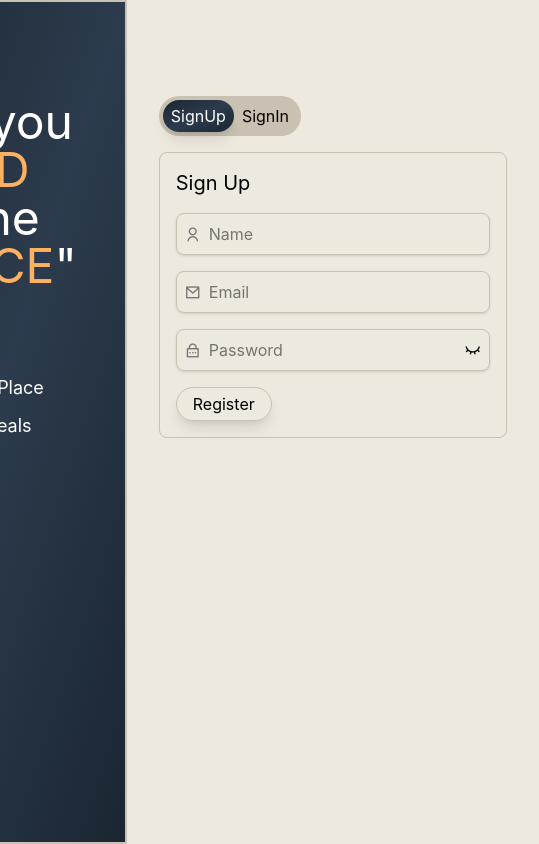
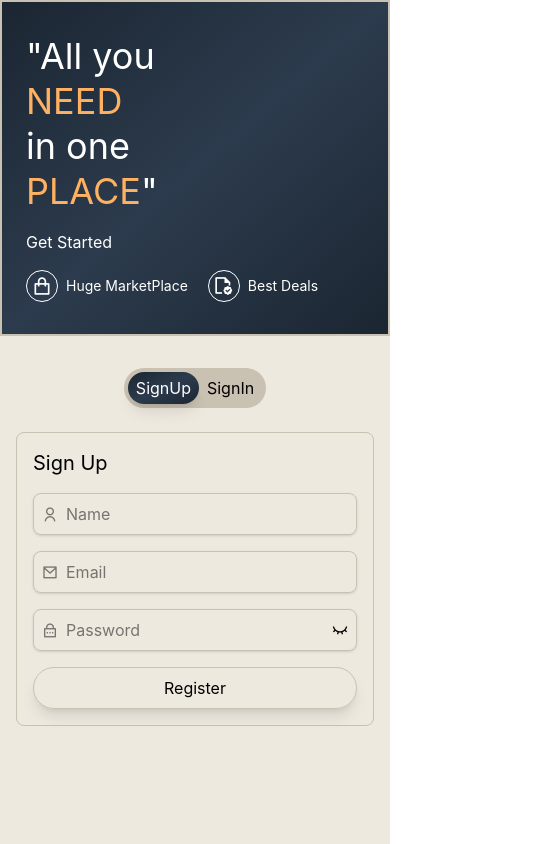
Before and after one commit to nihal-codes/Sevra_E_commerce, a React (Vite) app in the folder frontend/: page /register in a window 390 px wide. Shown: the whole page, 539 px wide, since content can reach past the window. Built offline with nearby package versions, Linux system fonts and the light colour scheme; no server answers.

Commit message:
Finale, made some changes for deployement, and made signup pages responsive

```diff
--- a/frontend/src/pages/Login.jsx
+++ b/frontend/src/pages/Login.jsx
@@ -45,26 +45,26 @@ const Login = () => {
 
   return (
     <>
-      <div className="flex  h-screen bg-(--oatmeal) justify-center">
-        <div className="py-24 flex flex-col px-12 bg-linear-to-br from-(--ablue) via-(--fblue) to-(--ablue) border-2 border-(--oatmeal) gap-4 text-white" >
-          <h1 className="text-5xl ">"All you <br /> <span className="text-(--flame)">NEED</span> <br /> in one <br /> <span className="text-(--flame)">PLACE</span>"
+      <div className="flex min-h-screen flex-col bg-(--bg) lg:bg-(--oatmeal) lg:justify-center lg:flex-row">
+        <div className="flex w-full flex-col gap-4 border-2 border-(--oatmeal) bg-linear-to-br from-(--ablue) via-(--fblue) to-(--ablue) px-6 py-8 text-white lg:w-auto lg:px-12 lg:py-24" >
+          <h1 className="text-4xl leading-tight lg:text-5xl ">"All you <br /> <span className="text-(--flame)">NEED</span> <br /> in one <br /> <span className="text-(--flame)">PLACE</span>"
           </h1>
           <h1>Get Started</h1>
 
-          <div className="flex flex-col gap-2">
+          <div className="flex flex-wrap gap-x-5 gap-y-2 lg:flex-col">
             <div className="flex items-center gap-2">
               <i className="ri-shopping-bag-line border rounded-full h-8 w-8 flex items-center justify-center text-xl"></i>
-              <h2 className="text-lg">Huge MarketPlace</h2>
+              <h2 className="text-sm lg:text-lg">Huge MarketPlace</h2>
             </div>
             <div className="flex gap-2 items-center">
               <i className="ri-contract-line border rounded-full h-8 w-8 flex items-center justify-center text-xl"></i>
-              <h2 className="text-lg">Best Deals</h2>
+              <h2 className="text-sm lg:text-lg">Best Deals</h2>
             </div>
 
           </div>
         </div>
-        <div className="bg-(--bg) flex flex-col gap-4 py-24 px-8">
-          <div className="flex p-1 bg-(--oatmeal) w-fit rounded-full">
+        <div className="flex w-full flex-col gap-6 bg-(--bg) px-4 py-8 lg:w-auto lg:px-8 lg:py-24">
+          <div className="flex self-center rounded-full bg-(--oatmeal) p-1">
             <NavLink to="/register"
               className={({ isActive }) =>
                 `text-center rounded-full px-2 py-1 transition-all duration-150 hover:-translate-y-px active:scale-102
@@ -82,23 +82,23 @@ const Login = () => {
               SignIn
             </NavLink>
           </div>
-          <div className="flex flex-col items-center justify-center ">
-            <form onSubmit={handleSubmit(login)} className="flex flex-col border rounded-lg border-(--oatmeal) bg-transparent w-fit p-4  gap-4">
+          <div className="flex w-full flex-col items-center justify-center">
+            <form onSubmit={handleSubmit(login)} className="flex w-full max-w-sm flex-col gap-4 rounded-lg border border-(--oatmeal) bg-transparent p-4">
               <h1 className="text-xl ">Sign In</h1>
 
               <div className="flex border shadow items-center border-(--oatmeal) rounded-lg p-2 gap-2">
                 <i className="ri-mail-line opacity-50 "></i>
-                <input className="outline-none " type="email" placeholder="Email" defaultValue={emailFromRegister} {...register("email")} />
+                <input className="min-w-0 flex-1 bg-transparent outline-none" type="email" placeholder="Email" defaultValue={emailFromRegister} {...register("email")} />
               </div>
               <div className="flex border shadow items-center border-(--oatmeal) rounded-lg p-2 gap-2">
                 <i className="ri-lock-password-line opacity-50 "></i>
-                <input className="outline-none" type={password ?"text" :"password" } placeholder="Password" {...register("password")} />
+                <input className="min-w-0 flex-1 bg-transparent outline-none" type={password ?"text" :"password" } placeholder="Password" {...register("password")} />
                 <button type="button" onClick={() => showPassword(!password)}>{password === true ? <i className="ri-eye-line"></i> : <i className="ri-eye-close-line"></i>
                 }</button>
 
               </div>
 
-              <input type="submit" value={"Login"} disabled={isSubmitting} className=" border border-(--oatmeal) w-fit rounded-full shadow-lg transition-all duration-150 hover:bg-(--oatmeal) active:scale-102 px-4 py-1"/>
+              <input type="submit" value={isSubmitting ? "Signing in..." : "Login"} disabled={isSubmitting} className="w-full rounded-full border border-(--oatmeal) px-4 py-2 shadow-lg transition-all duration-150 hover:bg-(--oatmeal) active:scale-102"/>
               <NavLink to="/forgot-password" className="text-sm text-(--truffle) hover:underline">
                 Forgot password?
               </NavLink>
--- a/frontend/src/pages/Register.jsx
+++ b/frontend/src/pages/Register.jsx
@@ -31,26 +31,26 @@ const Register = () => {
 
   return (
     <>
-      <div className="flex  h-screen bg-(--oatmeal) justify-center">
-        <div className="py-24 flex flex-col px-12 bg-linear-to-br from-(--ablue) via-(--fblue) to-(--ablue) border-2 border-(--oatmeal) gap-4 text-white" >
-          <h1 className="text-5xl ">"All you <br /> <span className="text-(--flame)">NEED</span> <br /> in one <br /> <span className="text-(--flame)">PLACE</span>"
+      <div className="flex min-h-screen flex-col bg-(--bg) lg:bg-(--oatmeal) lg:justify-center lg:flex-row">
+        <div className="flex w-full flex-col gap-4 border-2 border-(--oatmeal) bg-linear-to-br from-(--ablue) via-(--fblue) to-(--ablue) px-6 py-8 text-white lg:w-auto lg:px-12 lg:py-24" >
+          <h1 className="text-4xl leading-tight lg:text-5xl ">"All you <br /> <span className="text-(--flame)">NEED</span> <br /> in one <br /> <span className="text-(--flame)">PLACE</span>"
           </h1>
           <h1>Get Started</h1>
 
-          <div className="flex flex-col gap-2">
+          <div className="flex flex-wrap gap-x-5 gap-y-2 lg:flex-col">
             <div className="flex items-center gap-2">
               <i className="ri-shopping-bag-line border rounded-full h-8 w-8 flex items-center justify-center text-xl"></i>
-              <h2 className="text-lg">Huge MarketPlace</h2>
+              <h2 className="text-sm lg:text-lg">Huge MarketPlace</h2>
             </div>
             <div className="flex gap-2 items-center">
               <i className="ri-contract-line border rounded-full h-8 w-8 flex items-center justify-center text-xl"></i>
-              <h2 className="text-lg">Best Deals</h2>
+              <h2 className="text-sm lg:text-lg">Best Deals</h2>
             </div>
 
           </div>
         </div>
-        <div className="bg-(--bg) flex flex-col gap-4 py-24 px-8">
-          <div className="flex p-1 bg-(--oatmeal) w-fit rounded-full">
+        <div className="flex w-full flex-col gap-6 bg-(--bg) px-4 py-8 lg:w-auto lg:px-8 lg:py-24">
+          <div className="flex self-center rounded-full bg-(--oatmeal) p-1">
             <NavLink to="/register"
               className={({ isActive }) =>
                 `text-center rounded-full px-2 py-1 transition-all duration-150 hover:-translate-y-px active:scale-102
@@ -69,30 +69,30 @@ const Register = () => {
             </NavLink>
           </div>
 
-          <div className="flex flex-col items-center justify-center ">
-            <form onSubmit={handleSubmit(reg)} className="flex flex-col border rounded-lg border-(--oatmeal) w-fit p-4  gap-4">
+          <div className="flex w-full flex-col items-center justify-center">
+            <form onSubmit={handleSubmit(reg)} className="flex w-full max-w-sm flex-col gap-4 rounded-lg border border-(--oatmeal) p-4">
               <h1 className="text-xl ">Sign Up</h1>
 
               <div className="flex border shadow items-center border-(--oatmeal) rounded-lg p-2 gap-2">
                 <i className="ri-user-line opacity-50 "></i>
-                <input className="outline-none bg-(--bg)" type="text" placeholder="Name" {...register("fullName")} />
+                <input className="min-w-0 flex-1 bg-(--bg) outline-none" type="text" placeholder="Name" {...register("fullName")} />
 
               </div>
 
               <div className="flex border shadow items-center border-(--oatmeal) rounded-lg p-2 gap-2">
                 <i className="ri-mail-line opacity-50 "></i>
-                <input className="outline-none bg-(--bg)" type="email" placeholder="Email" {...register("email")} />
+                <input className="min-w-0 flex-1 bg-(--bg) outline-none" type="email" placeholder="Email" {...register("email")} />
 
               </div>
 
               <div className="flex border shadow items-center border-(--oatmeal) rounded-lg p-2 gap-2">
                 <i className="ri-lock-password-line opacity-50 "></i>
-                <input className="outline-none bg-(--bg)" type={password?"text" :"password" } placeholder="Password" {...register("password")} />
+                <input className="min-w-0 flex-1 bg-(--bg) outline-none" type={password?"text" :"password" } placeholder="Password" {...register("password")} />
 
                 <button type="button" onClick={() => showPassword(!password)}>{password === true ? <i className="ri-eye-line"></i> : <i className="ri-eye-close-line"></i>}</button>
               </div>
 
-              <input type="submit" value={"Register"} disabled={isSubmitting} className="border border-(--oatmeal) w-fit rounded-full shadow-lg transition-all duration-150 hover:bg-(--oatmeal) active:scale-102 px-4 py-1"/>
+              <input type="submit" value={isSubmitting ? "Creating account..." : "Register"} disabled={isSubmitting} className="w-full rounded-full border border-(--oatmeal) px-4 py-2 shadow-lg transition-all duration-150 hover:bg-(--oatmeal) active:scale-102"/>
             </form>
           </div>
         </div>
```
Also changed, not shown: 2 other files (tests, documents, lock files or other folders).
